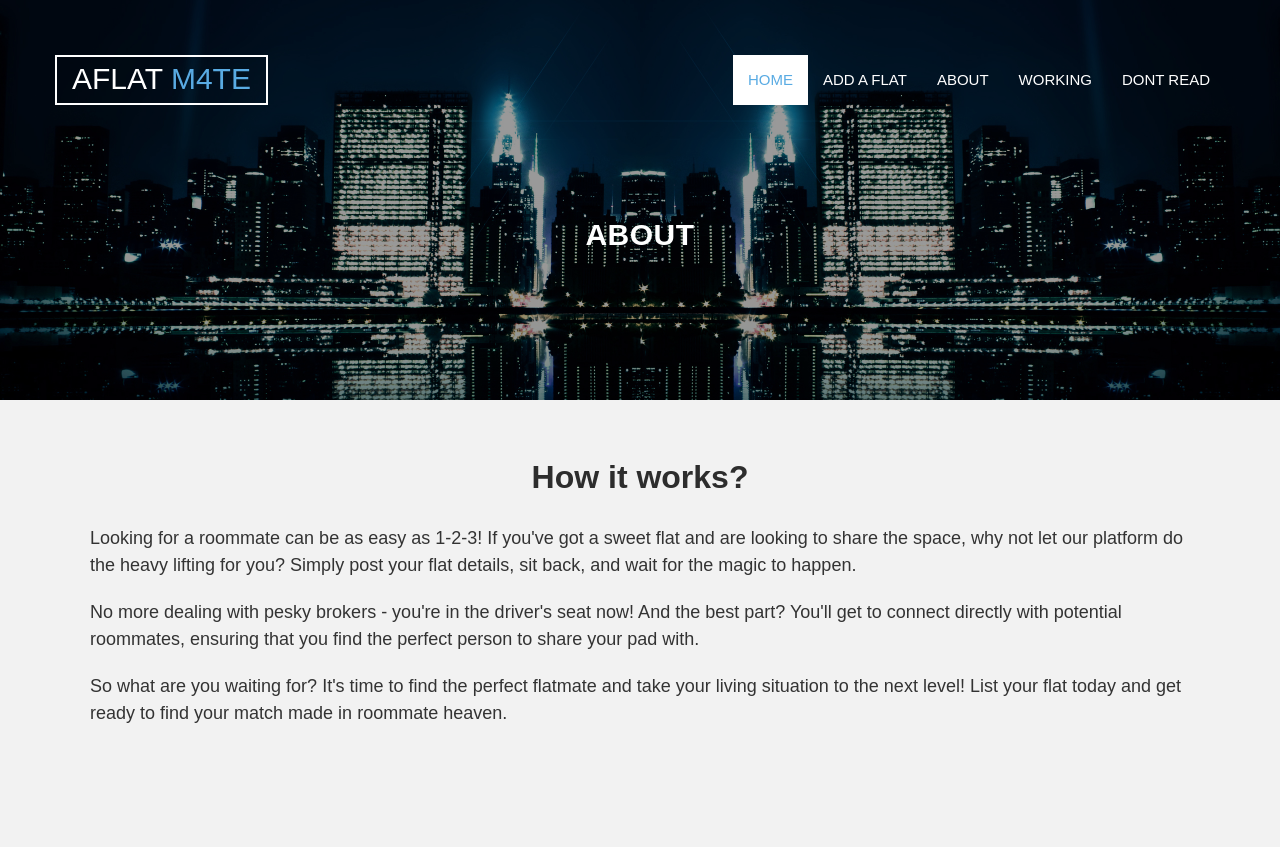
After one commit to testacc93/flatmate, a Django app: page /working/ in a window 1280 px wide. The commit adds this page. Run offline with Django 4.2, Linux system fonts and the light colour scheme; some libraries are stand-ins or nearby versions.

Commit message:
added working page

```diff
--- a/propertyapp/urls.py
+++ b/propertyapp/urls.py
@@ -13,5 +13,7 @@ urlpatterns = [
     path('about/', views.about, name='about'),
     path('sendotp/', views.sendotp, name='sendotp'),
     path('donate/', views.donate, name='donate'),
+    path('working/', views.working, name='working'),
+
 
 ]
--- a/propertyapp/views.py
+++ b/propertyapp/views.py
@@ -192,6 +192,9 @@ client = boto3.client('sns', region_name='ap-northeast-1', aws_access_key_id=con
 def donate(request):
     return render(request, 'donate.html')
 
+def working(request):
+    return render(request, 'working.html')
+
 def sendotp(request):
     contact_no = "+91"+request.POST['contact_no']
     print("contact dw", contact_no)
--- a/templates/base.html
+++ b/templates/base.html
@@ -152,6 +152,7 @@
             <li class="active"><a href="/">HOME</a></li>
             <li><a href="{% url 'addproperty' %}">ADD A FLAT</a></li>
             <li><a href="{% url 'about' %}">ABOUT</a></li>
+            <li><a href="{% url 'working' %}">WORKING</a></li>
             <li><a href="{% url 'donate' %}">DONT READ</a></li>
 
 
--- /dev/null
+++ b/templates/working.html
@@ -0,0 +1,44 @@
+{% extends 'base.html' %}
+{% block title %}About{% endblock title %}
+
+{% block body %}
+  <section style="background-image:{{ apartment.image.image }}" id="aa-property-header">
+    <div class="container">
+      <div class="row">
+        <div class="col-md-12">
+          <div class="aa-property-header-inner">
+            <h2>ABOUT </h2>
+            <ol class="breadcrumb">
+          </ol>
+          </div>
+        </div>
+      </div>
+    </div>
+  </section>
+  <!-- End Proerty header  -->
+
+  <!-- Start Properties  -->
+  <section id="aa-properties">
+    <div class="container">
+      <div class="row">
+        <div class="col-md-12">
+          <div class="aa-properties-content">
+            <!-- Start properties content body -->
+            <div class="aa-properties-details">
+                <div class="aa-properties-info">
+                <h1>How it works?</h1>
+                <p>Looking for a roommate can be as easy as 1-2-3! If you've got a sweet flat and are looking to share the space, why not let our platform do the heavy lifting for you? Simply post your flat details, sit back, and wait for the magic to happen.</p>
+
+                <p>No more dealing with pesky brokers - you're in the driver's seat now! And the best part? You'll get to connect directly with potential roommates, ensuring that you find the perfect person to share your pad with.</p>
+
+                <p>So what are you waiting for? It's time to find the perfect flatmate and take your living situation to the next level! List your flat today and get ready to find your match made in roommate heaven.</p>
+
+                </div>
+            </div>
+          </div>
+        </div>
+      </div>
+    </div>
+  </section>
+
+{% endblock body %}
```
Also changed, not shown: templates/index.html (+4 -4 lines).
